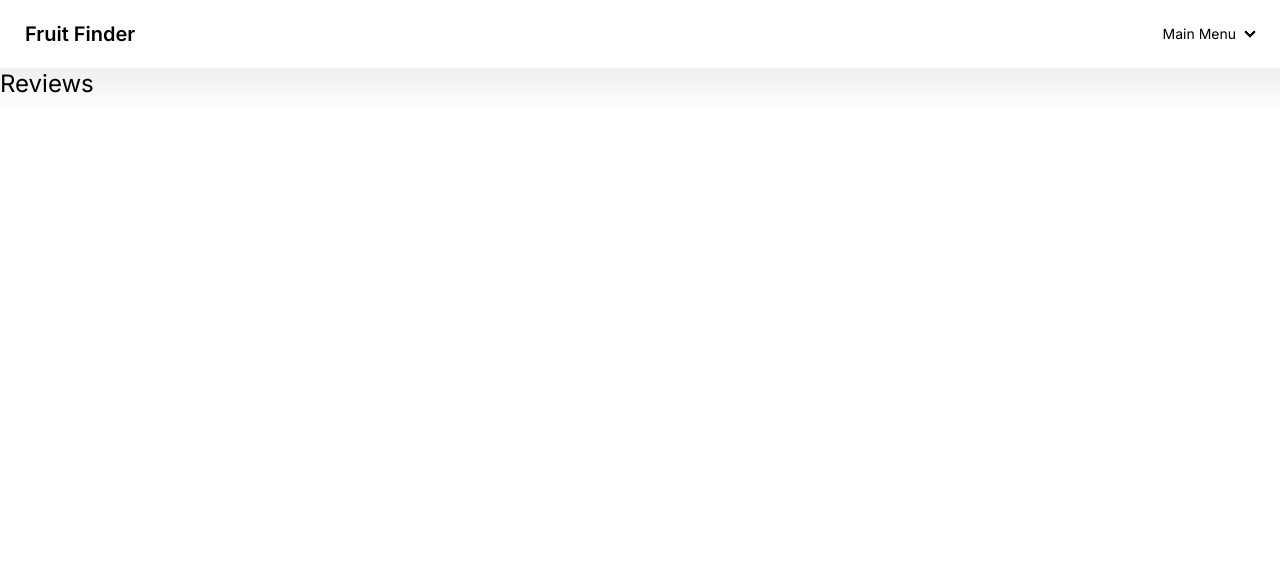
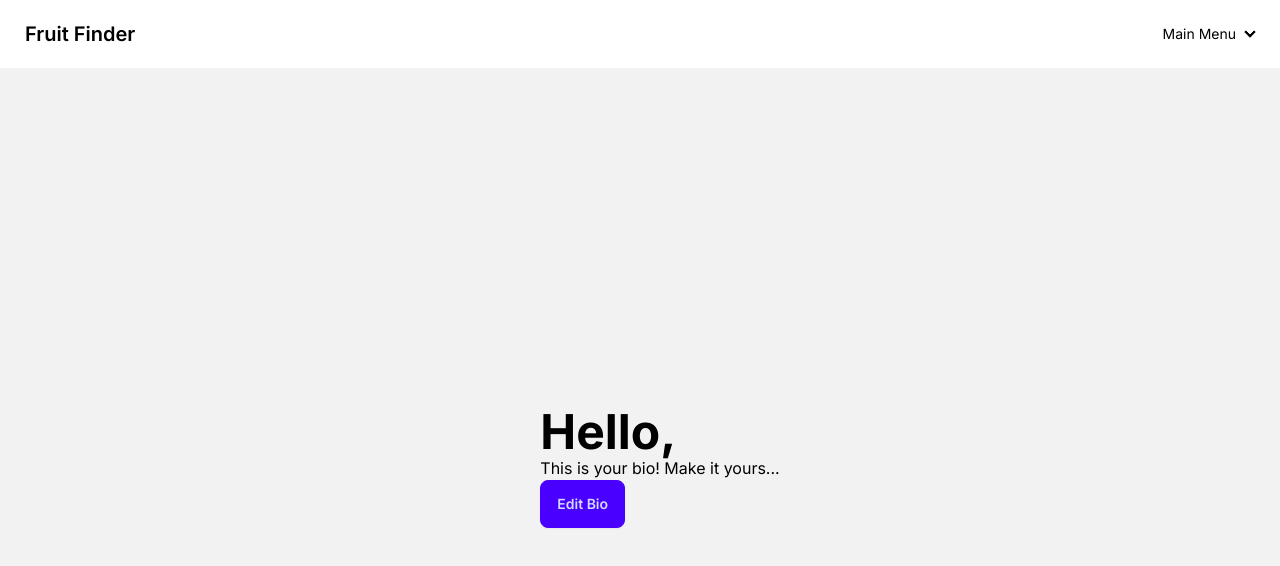
Before and after one commit to thomatha/fruit-finder, a Next.js app: page /UserProfile in a window 1280 px wide. Shown: the top 566 px of the page. Built offline with nearby package versions, Linux system fonts and the light colour scheme; no server answers; the database is empty.

Commit message:
- Added bio to profile - added routing for unique user UserReviews - eliminated waste (non-use components or pages)
NEED TO:
- add routing for bio to save in backend
- update UI to display reviews once I can see my
own

```diff
--- a/package.json
+++ b/package.json
@@ -22,7 +22,8 @@
     "react-dom": "^18",
     "react-map-gl": "^7.1.7",
     "react-sliding-side-panel": "^2.0.3",
-    "react-toastify": "^10.0.5"
+    "react-toastify": "^10.0.5",
+    "swr": "^2.2.5"
   },
   "devDependencies": {
     "@types/mapbox-gl": "^3.1.0",
--- a/src/app/UserProfile/page.tsx
+++ b/src/app/UserProfile/page.tsx
@@ -1,22 +1,36 @@
 "use client";
 
-import UserReviews from "@/components/UserReviews";
-import { fetchReviews } from "../lib/data";
-import { getSession, useSession } from "next-auth/react";
+import Biography from '@/components/Biography';
+import UserReviews from '@/components/UserReviews';
+import { error } from 'console';
+import { useSession } from 'next-auth/react'
+import React, { useEffect, useState } from 'react'
 
-export default function Page() {
+const Profile = () => {
+  const [bio, setBio] = useState("This is your bio! Make it yours...");
+  const handleSaveBio = (newBio) => {
+    setBio(newBio);
+
+    // need to add code to save in the DB here
+
+  };
+
   const { data } = useSession();
-  console.log(data);
-  // const rev = await fetchReviews();
-
+  let id = data?.user?.id;
 
   return (
-    <main>
-      <h1 className="mb-4 text-xl md:text-2xl">Reviews</h1>
-      <div className="grid gap-6">
-
-      </div>
-    </main>
-
+  <div className="hero min-h-screen bg-base-200">
+    <div className="hero-content flex-col lg:flex-row">
+    <div className="p-3">
+    </div>
+    <div>
+      <h1 className="text-5xl font-bold">Hello, {data?.user.name}</h1>
+      <Biography bio={bio} onSaveBio={handleSaveBio} /> <br />
+      <UserReviews />
+    </div>
+  </div>
+</div>
   );
 };
+
+export default Profile
--- a/src/app/api/auth/[...nextauth]/route.ts
+++ b/src/app/api/auth/[...nextauth]/route.ts
@@ -11,14 +11,16 @@ const handler = NextAuth({
     }),
   ],
   callbacks: {
-    async jwt({ token, user }) {
+    async jwt({ token, user, session }) {
       // Persist the OAuth access_token and or the user id to the token right after signin
       if (user) {
         token.id = user.id
       }
-      return token;
-    },
-    async session({ session, token}) {
+
+      return token
+    }
+    ,
+    async session({ session, token }) {
       // Send properties to the client, like an access_token and user id from a provider.
       session.user.id = token.id;
       let image = session.user.image ? session.user.image : null;
--- /dev/null
+++ b/src/app/api/bio/route.ts
@@ -0,0 +1,2 @@
+import { Query, sql } from '@vercel/postgres';
+import { NextResponse } from 'next/server';
--- /dev/null
+++ b/src/components/Biography.tsx
@@ -0,0 +1,33 @@
+import React, {useState} from 'react'
+
+const Biography = ({ bio, onSaveBio }) => {
+
+    const [ editing, setEditing ] = useState(false);
+    const [ newBio, setNewBio ] = useState(bio);
+
+    const handleSave = () => {
+        onSaveBio(newBio);
+        setEditing(false);
+    };
+
+  return (
+    <div>
+      {editing ? (
+        <div>
+            <textarea
+                value={newBio}
+                onChange={(e) => setNewBio(e.target.value)}
+            />
+            <button className='btn btn-primary float-left mr-auto' onClick={handleSave}>Save</button>
+        </div>
+      ) : (
+        <div>
+            <p>{bio}</p>
+            <button className='btn btn-primary float-left mr-auto' onClick={() => setEditing(true)}>Edit Bio</button>
+        </div>
+      )}
+    </div>
+  );
+};
+
+export default Biography
--- a/src/components/Profile.tsx
+++ /dev/null
@@ -1,18 +0,0 @@
-"use client";
-import { useSession } from "next-auth/react";
-import { useState } from "react";
-import UserProfileCard from "./UserProfileCard";
-
-
-const UserProfile = () => {
-
-  const { data } = useSession();
-
-  return (
-    <section className="w-full;">
-      <UserProfileCard />
-    </section>
-  )
-}
-
-export default UserProfile
--- a/src/components/UserProfileCard.tsx
+++ /dev/null
@@ -1,20 +0,0 @@
-import React from 'react'
-import UserBadge from './UserBadge'
-
-const UserProfileCard = () => {
-  return (
-    <div className='upc'>
-        <div className='gradient'></div>
-        <div className='profile-down'>
-            <UserBadge />
-            <div className='profile-title'></div>
-            <div className='profile-description'></div>
-            {/* Eventually, make this Dynamic/editable */}
-            I am a user of Fruit Finder! This is where my Bio will go!
-        </div>
-        <button className='btn btn-info'>Connect with me</button>
-    </div>
-  )
-}
-
-export default UserProfileCard
--- a/src/components/UserReviews.tsx
+++ b/src/components/UserReviews.tsx
@@ -1,16 +1,23 @@
-"use client";
-import { useSession } from 'next-auth/react';
+"useClient"
+import { useSession } from 'next-auth/react'
+import { useState, useEffect } from 'react'
 import React from 'react'
-import { sql } from '@vercel/postgres';
+import {useUserReviews} from '@/hooks/useUserReviews';
 
-const UserReviews = ({reviews}) => {
-    const {data} = useSession();
-    console.log(data)
-    let rev = reviews
+function UserReviews() {
+
+  const {data} = useSession();
+  const id = data?.user?.id;
+
+  const {user, isLoading, isError} = useUserReviews(id);
+
+  if(isError) console.log(isError);
 
   return (
     <div>
-      <p></p>
+      <ul>
+        <p></p>
+      </ul>
     </div>
   )
 }
--- /dev/null
+++ b/src/hooks/useUserReviews.ts
@@ -0,0 +1,14 @@
+import { isErrored } from "stream";
+import useSWR, {Fetcher} from "swr";
+
+export function useUserReviews (id: string) {
+    const {data, error, isLoading} = useSWR(`/api/reviews?user_id=${id}`, fetch)
+
+    console.log("From userReview: ", data);
+
+    return {
+        user: data,
+        isLoading,
+        isError: error
+    }
+}
```
Also changed, not shown: 2 other files (tests, documents, lock files or other folders).
